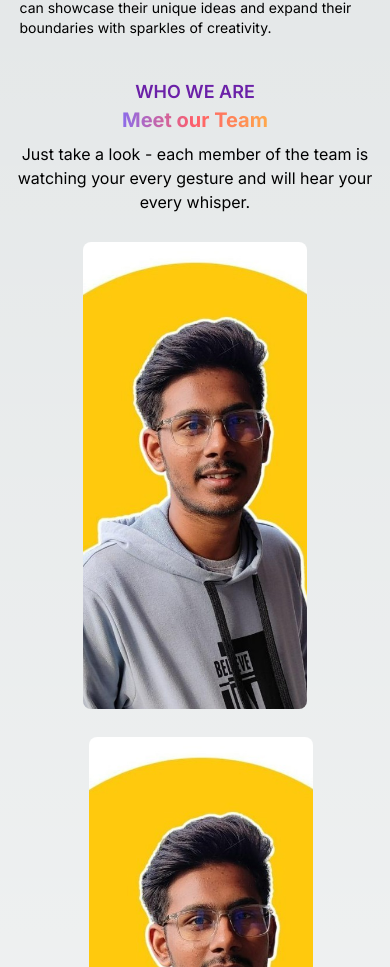
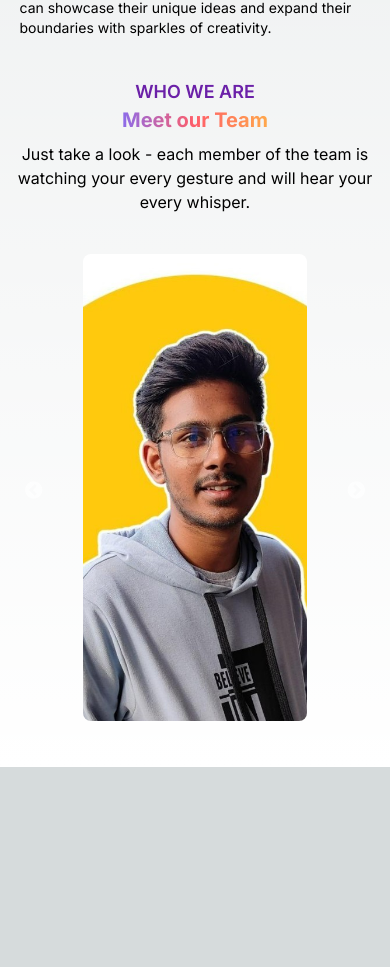
Before and after one commit to Webwiznitr/project-snowdrop, a Next.js app: page /spryzen in a window 390 px wide. Shown: the part 1554-2521 px from the top of the page. After the commit the page ends 2321 px from the top, so only its background shows below. Built offline with nearby package versions, Linux system fonts and the light colour scheme.

Commit message:
added carousel and padding

```diff
--- a/package.json
+++ b/package.json
@@ -19,13 +19,16 @@
     "react": "^18.2.0",
     "react-dom": "^18",
     "react-element-to-jsx-string": "^15.0.0",
+    "react-slick": "^0.30.2",
     "scroll": "^3.0.1",
+    "slick-carousel": "^1.8.1",
     "tailwind-merge": "^2.2.1"
   },
   "devDependencies": {
     "@types/node": "^20",
     "@types/react": "^18",
     "@types/react-dom": "^18",
+    "@types/react-slick": "^0.23.13",
     "autoprefixer": "^10.0.1",
     "eslint": "^8",
     "eslint-config-next": "14.1.3",
--- a/src/app/spryzen/page.tsx
+++ b/src/app/spryzen/page.tsx
@@ -1,3 +1,4 @@
+"use client"
 import React from 'react';
 import EventsPage from './events';
 import Team from './team';
--- a/src/app/spryzen/team.tsx
+++ b/src/app/spryzen/team.tsx
@@ -1,5 +1,9 @@
-import React from "react";
+import React, { useState } from "react";
+import Slider from "react-slick";
+import "slick-carousel/slick/slick.css";
+import "slick-carousel/slick/slick-theme.css";
 import Image from "next/image";
+
 
 const teamMembers = [
     {
@@ -11,13 +15,13 @@ const teamMembers = [
     {
         id: 2,
         name: "Name",
-        image: "/image/anushrey.jpg",
+        image: "/image/raj.jpg",
         role: "Role",
     },
     {
         id: 3,
         name: "Name",
-        image: "/image/anushrey.jpg",
+        image: "/image/ankit.jpg",
         role: "Role",
     },
     {
@@ -29,10 +33,24 @@ const teamMembers = [
     {
         id: 5,
         name: "Name",
-        image: "/image/anushrey.jpg",
+        image: "/image/raj.jpg",
         role: "Role",
     },
 ];
+
+const settings = {
+    dots: false,
+    infinite: true,
+    slidesToShow: 1,
+    slidesToScroll: 1,
+    autoplay: true,
+    speed: 600,
+    fade: true,
+    autoplaySpeed: 7000,
+    pauseOnHover: true,
+    swipeToSlide: true,
+    cssEase: "linear",
+  };
 
 export default function Team(){
     return(
@@ -44,12 +62,12 @@ export default function Team(){
         bg-gradient-to-r from-[#8C6CEA] via-[#FF5E69] to-[#FFA84B]">
             Meet our Team
         </h2>
-        <p className="mx-auto mt-2 max-w-[550px]">Just take a look - each member of the team is watching your
+        <p className="mx-auto px-4 mt-2 max-w-[550px]">Just take a look - each member of the team is watching your
             every gesture and will hear your every whisper.
         </p>
         </div>
 
-        <div className="flex flex-wrap justify-evenly mt-7 mx-auto w-[90%] space-x-3">
+        <div className="hidden sm:flex flex-wrap justify-evenly mt-7 mx-auto w-[90%] space-x-3">
             {teamMembers.map((member) =>
                 <div key={member.id} className="mb-7">
                     <Image src={member.image} alt="" width={224} height={467}
@@ -57,6 +75,18 @@ export default function Team(){
                 </div>
             )}
         </div>
+
+        <div className="sm:hidden w-3/4 mx-auto py-10 ">
+        <Slider {...settings}>
+            {teamMembers.map((member) =>
+                <div key={member.id} className="flex">
+                    <Image src={member.image} alt="" width={224} height={467}
+                    className="w-[224px] h-[467px] object-cover rounded-lg
+                    mx-auto" />
+                </div>
+            )}
+        </Slider>
+        </div>
         </>
     );
 };
```
Also changed, not shown: 1 other file (tests, documents, lock files or other folders).
